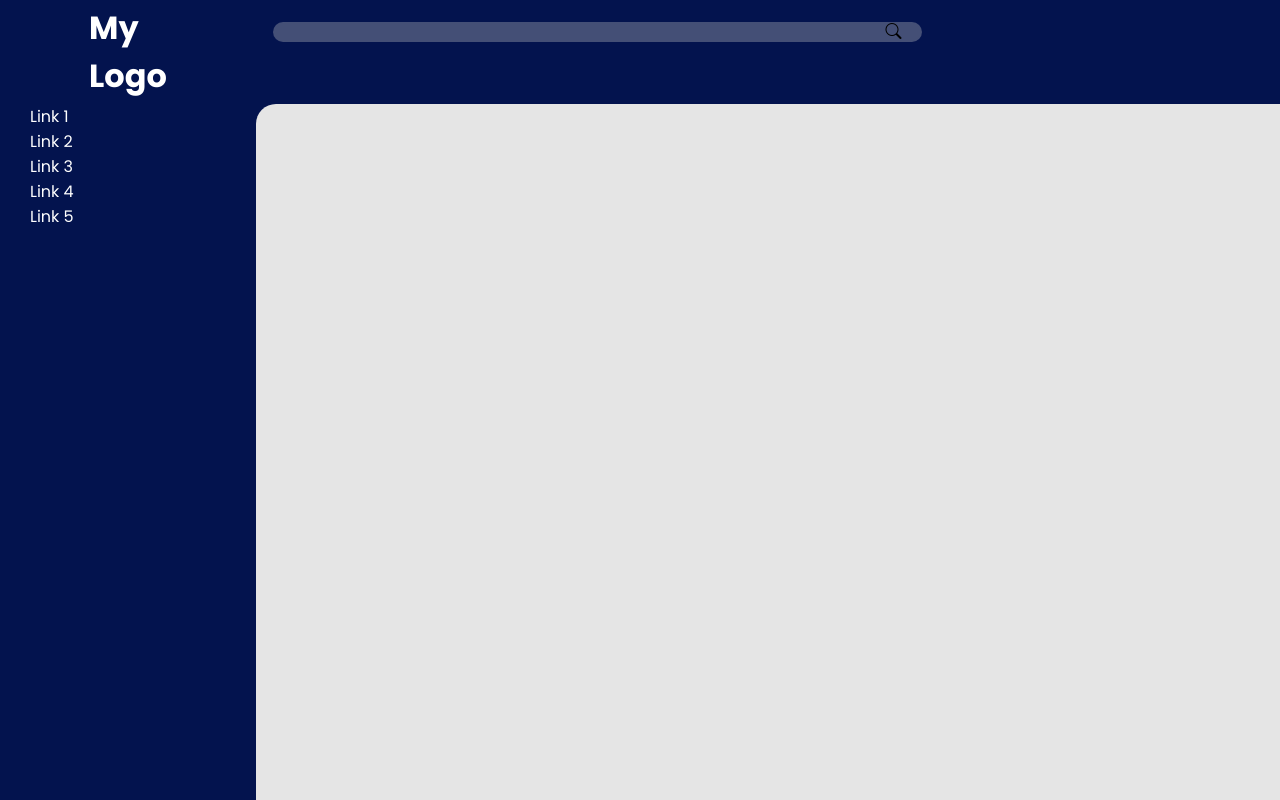
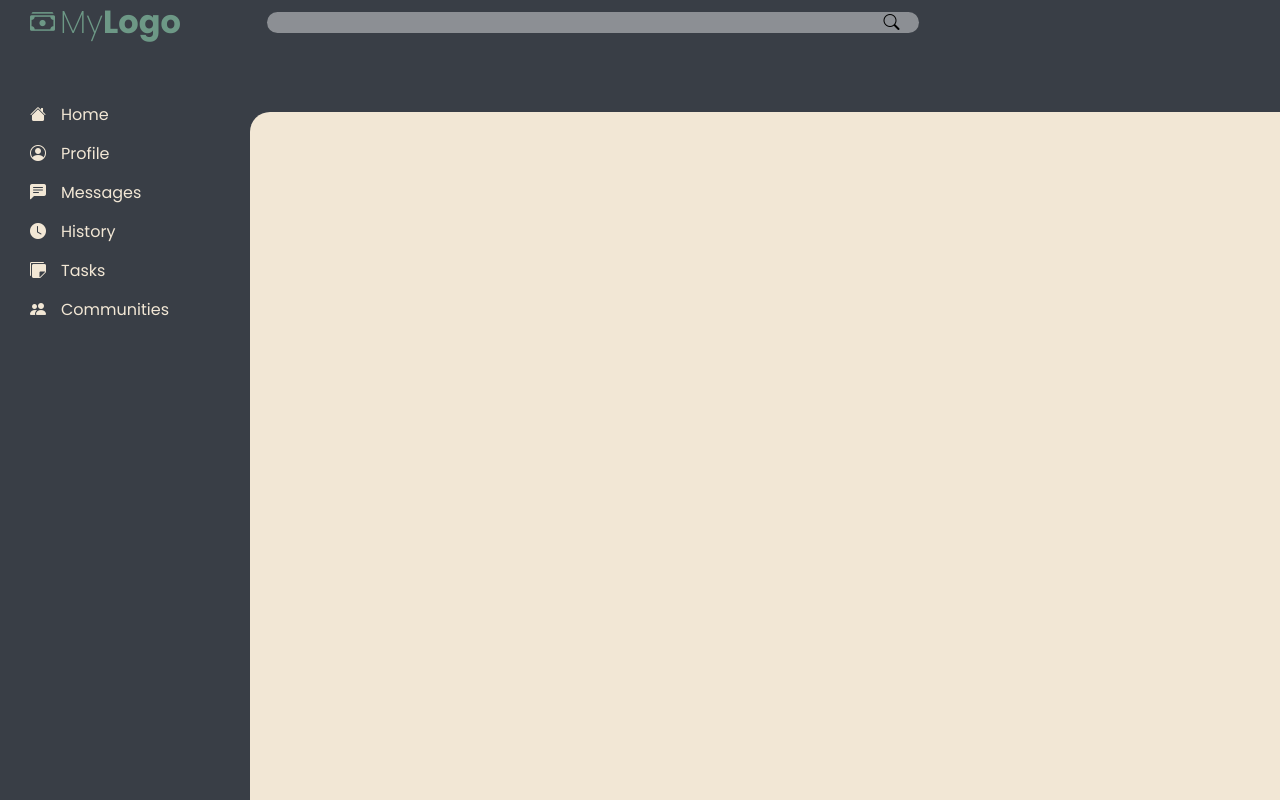
Before and after one commit to andyjuyeda/odin-dashboard, a plain HTML site: page index.html in a window 1280 px wide. Drawn offline with nearby package versions, Linux system fonts and the light colour scheme.

Commit message:
Style nav and logo with icons Add beige/green color palette

```diff
--- a/index.html
+++ b/index.html
@@ -17,17 +17,21 @@
 <body>
     <div class="container">
         <div class="sidebar">
-            <div class="logo">
-                <h1>My</h1>
-                <h1>Logo</h1>
+            <div class="logo-div">
+                <div class="logo">
+                    <i class="bi bi-cash-stack"></i>
+                    <h1 id="logo-start">My</h1>
+                    <h1 id ="logo-end">Logo</h1>
+                </div>
             </div>
             <div class="nav-container">
                 <ul class="nav">
-                    <li class="nav-item"><a href="#">Link 1</a></li>
-                    <li class="nav-item"><a href="#">Link 2</a></li>
-                    <li class="nav-item"><a href="#">Link 3</a></li>
-                    <li class="nav-item"><a href="#">Link 4</a></li>
-                    <li class="nav-item"><a href="#">Link 5</a></li>
+                    <li class="nav-item"><i class="bi bi-house-fill"></i><a href="#">Home</a></li>
+                    <li class="nav-item"><i class="bi bi-person-circle"></i><a href="#">Profile</a></li>
+                    <li class="nav-item"><i class="bi bi-chat-left-text-fill"></i><a href="#">Messages</a></li>
+                    <li class="nav-item"><i class="bi bi-clock-fill"></i><a href="#">History</a></li>
+                    <li class="nav-item"><i class="bi bi-stickies-fill"></i><a href="#">Tasks</a></li>
+                    <li class="nav-item"><i class="bi bi-people-fill"></i><a href="#">Communities</a></li>
                 </ul>
             </div>
         </div>
--- a/style.css
+++ b/style.css
@@ -1,5 +1,10 @@
 :root {
-    --header-height: 13vh;
+    --header-height: 14vh;
+    --header-top-height: calc(var(--header-height) * 0.4);
+    --neutral-dark: #393E46;
+    --primary-color: #6D9886;
+    --secondary-color: #F2E7D5;
+    --white: #F7F7F7;
 }
 
 * {
@@ -16,55 +21,80 @@ body {
     height: 100vh;
     width: 100%;
     display: grid;
-    grid-template-columns: 1fr 4fr;
+    grid-template-columns: minmax(200px, 250px) 4fr;
     grid-template-rows: var(--header-height) 1fr;
-    background: #03134e
+    background: var(--neutral-dark)
 }
 
 .sidebar {
     grid-column: 1 / 2;
     grid-row: 1 / -1;
     display: grid;
-    grid-template-rows: var(--header-height) 1fr;
-    background: #03134e;
-    color: white;
+    grid-template-rows: var(--header-top-height) 1fr;
+    background: var(--neutral-dark);
+    padding-left: 30px;
+    gap: 50px;
+}
+.sidebar .logo-div {
+    align-self: center;
 }
 .sidebar .logo {
-    place-self: center;
-    grid-area: 1 1 2 2;
+    display: flex;
+    color: var(--primary-color);
+    align-items: center;
+}
+
+.logo i {
+    margin-right: 5px;
+    font-size: 25px;
+}
+
+#logo-start {
+    font-weight: 200;
+}
+#logo-end {
+    font-weight: 700;
 }
 
 .sidebar ul {
     grid-row: 2 / -1;
-    padding-left: 30px;
 }
 .nav-item {
     list-style: none;
+    padding: 7px 0;
+    display: flex;
+    gap: 15px;
+    color: var(--secondary-color)
 }
 .nav-item a {
     text-decoration: none;
-    color: white;
+    color: var(--secondary-color);
+}
+
+.nav-item:has(a:hover),
+.nav-item a:hover {
+    color: var(--primary-color);
 }
 
 .header {
-    background: #03134e;
+    background: var(--neutral-dark);
     display: grid;
-    grid-template-rows: 2fr 3fr;
+    grid-template-rows: var(--header-top-height) 1fr;
 }
 
 .header-top {
     display: grid;
     grid-template-columns: 2fr 1fr;
+    align-items: center;
 }
 
 .search-wrapper {
-    background: #c4c4c456;
+    background: #ffffff6b;
     border-radius: 999px;
     margin: 0 30px;
     width: 95%;
     height: 48%;
     justify-self: center;
-    align-self: flex-end;
     display: flex;
     justify-content: space-between;
     padding: 0 20px;
@@ -84,9 +114,10 @@ body {
 }
 
 .search-wrapper:has(input:focus) {
-    background-color: #FEFEFE;
+    background-color: var(--secondary-color);
     width: 100%;
     height: 50%;
+    box-shadow: 3px 3px 10px rgba(0, 0, 0, 0.2);
 }
 
 .search-wrapper label {
@@ -94,6 +125,6 @@ body {
 }
 
 .content {
-    background: #e5e5e5;
+    background: var(--secondary-color);
     border-radius: 20px 0 0 0;
 }
```
